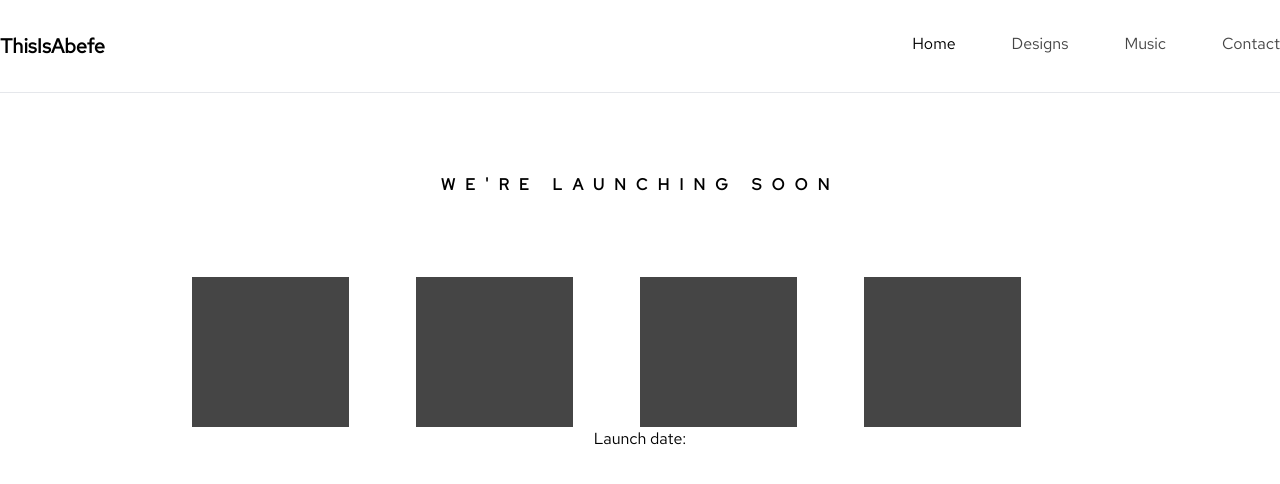
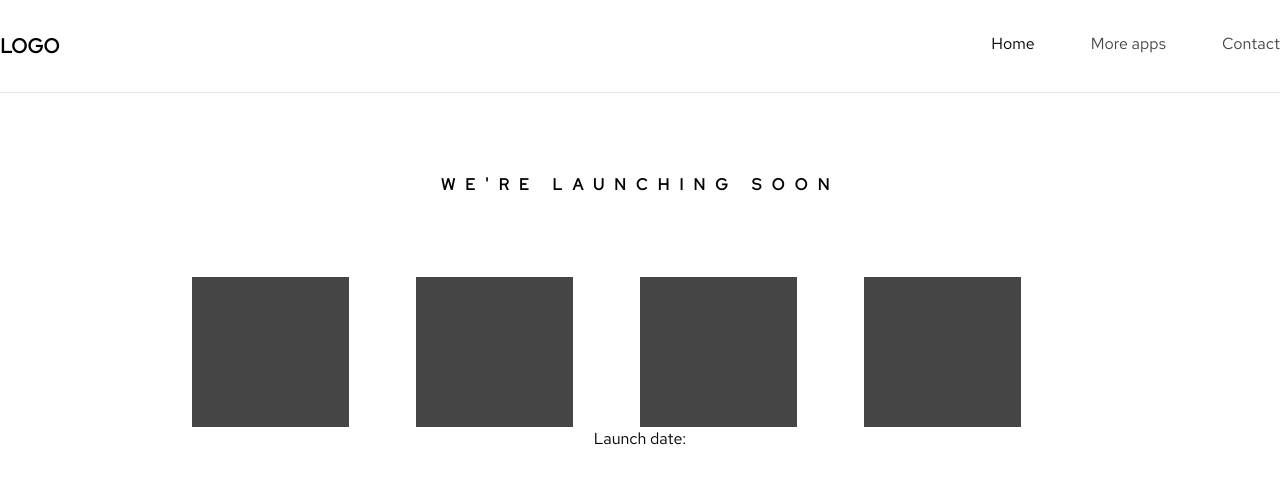
Before and after one commit to monyasau/launch-countdown-timer, a React (Vite) app: page / in a window 1280 px wide. Shown: the top 484 px of the page. Built offline with nearby package versions, Linux system fonts and the light colour scheme.

Commit message:
updated topNav content

```diff
--- a/src/components/TopNav.jsx
+++ b/src/components/TopNav.jsx
@@ -10,7 +10,7 @@ export default function TopNav() {
       <div className="flex max-w-screen-xl w-full mx-auto justify-between py-2 md:px-0 px-4">
         <div>
           <a href="/" className="text-xl font-bold">
-            ThisIsAbefe
+            LOGO
           </a>
         </div>
 
@@ -19,10 +19,7 @@ export default function TopNav() {
             Home
           </a>
           <a href="#" className="text-dark-gray hover:underline">
-            Designs
-          </a>
-          <a href="#" className="text-dark-gray hover:underline">
-            Music
+            More apps
           </a>
           <a href="#" className="text-dark-gray hover:underline">
             Contact
@@ -89,13 +86,7 @@ export default function TopNav() {
 
               <li>
                 <a href="/designs" className="hover:text-sky-500">
-                  Designs
-                </a>
-              </li>
-
-              <li>
-                <a className="hover:text-sky-500" href="/music">
-                  Music
+                  More apps
                 </a>
               </li>
 
```
